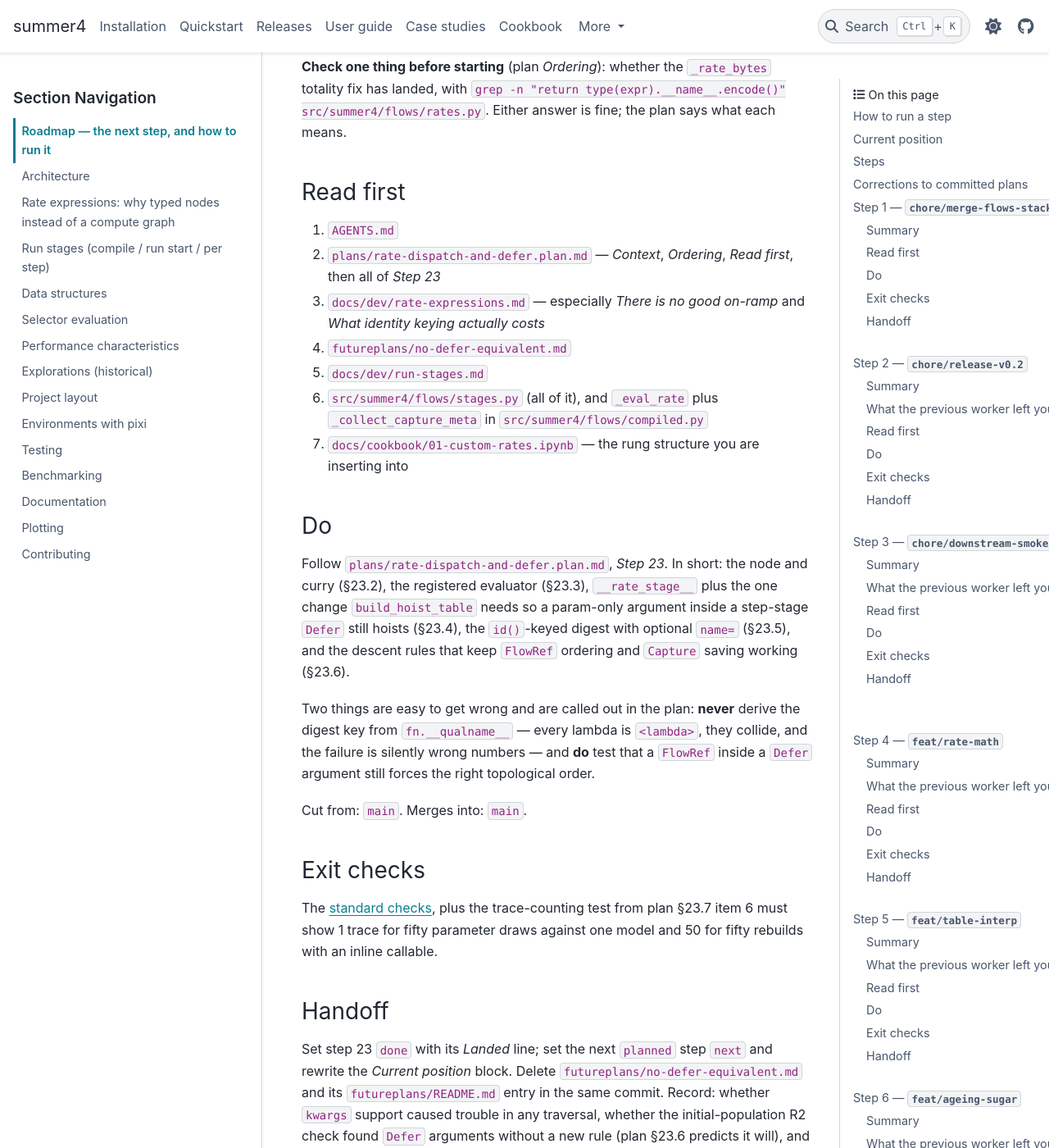
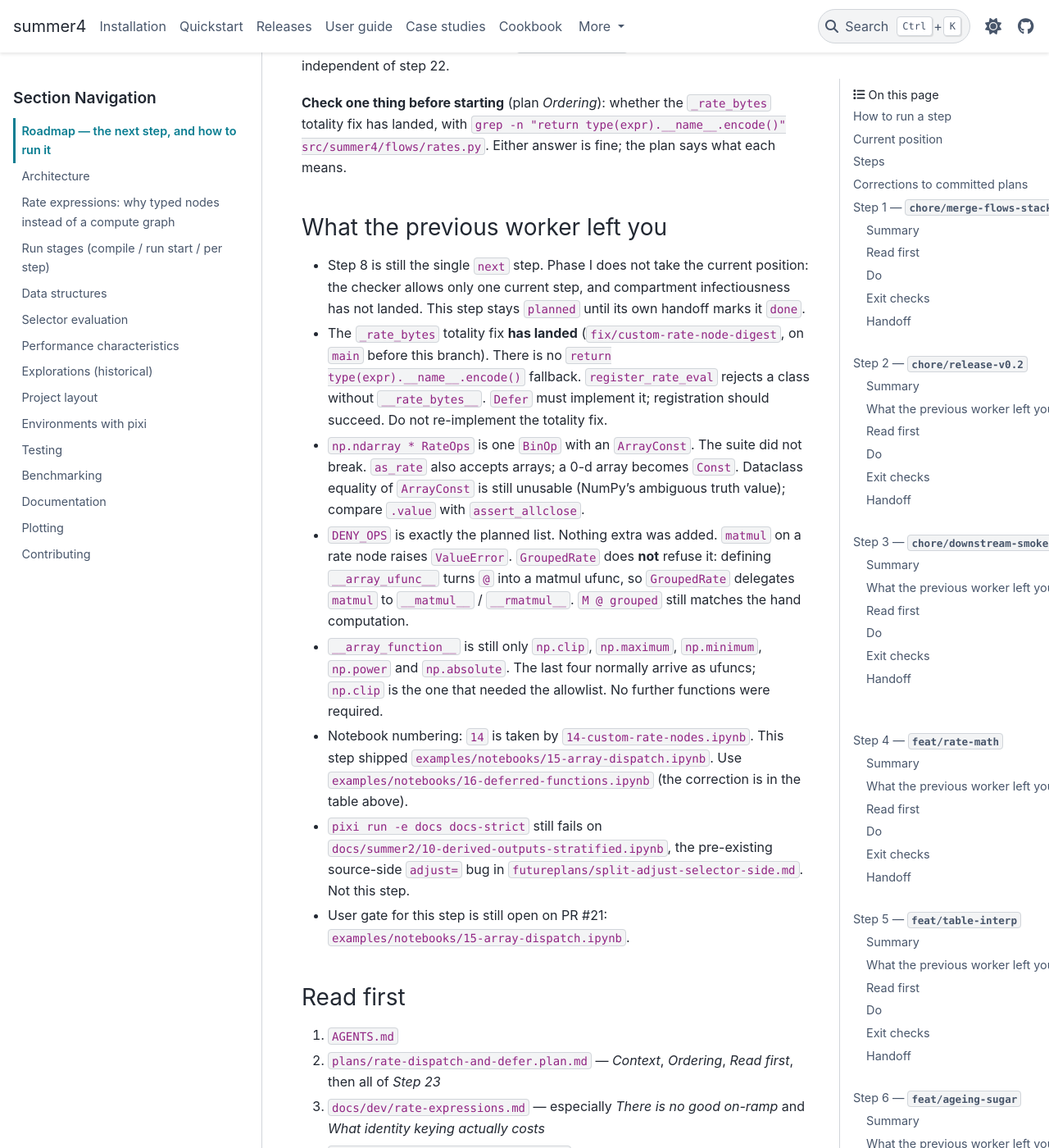
Before and after one commit to monash-emu/summer4, a Sphinx documentation site: the page built from docs/dev/roadmap.md, in a window 1280 px wide and 1400 px high, scrolled down 36239 px. Shown: the whole window at 82% size. Built offline with Sphinx 7.4.7 and the PyData theme 0.15.4, drawn with Linux system fonts in a browser that asks for light colours; some of the changed text lies outside the part shown.

Commit message:
Hand off after step 22: rate-array-dispatch.

```diff
--- a/docs/dev/roadmap.md
+++ b/docs/dev/roadmap.md
@@ -113,7 +113,7 @@ run at any time from `main`.
 | 19 | G | WP9 | `docs/textbook-16-19` | `plans/wp9-contact-surveys.plan.md` | Step 19 | planned | — |
 | 20 | H | — | *(new repo)* | `plans/tb-macro-summer4-port.plan.md` | Whole | planned | — |
 | 21 | H | — | *(new repo)* | `plans/kiribati-tb-summer4-port.plan.md` | Whole | planned | — |
-| 22 | I | WP18 | `feat/rate-array-dispatch` | `plans/rate-dispatch-and-defer.plan.md` | Step 22 | planned | — |
+| 22 | I | WP18 | `feat/rate-array-dispatch` | `plans/rate-dispatch-and-defer.plan.md` | Step 22 | done | — |
 | 23 | I | WP18 | `feat/rate-defer` | `plans/rate-dispatch-and-defer.plan.md` | Step 23 | planned | — |
 <!-- /roadmap:steps -->
 
@@ -1095,6 +1095,8 @@ session rather than inventing steps here.
 
 ## Step 22 — `feat/rate-array-dispatch`
 
+**Landed:** feat/rate-array-dispatch, PR #21, 2026-09-21.
+
 ### Summary
 
 This step makes NumPy's dispatch protocols work on rate expressions, so
@@ -1184,6 +1186,41 @@ closes no ledger row, and is independent of step 22.
 `grep -n "return type(expr).__name__.encode()" src/summer4/flows/rates.py`.
 Either answer is fine; the plan says what each means.
 
+### What the previous worker left you
+
+- Step 8 is still the single `next` step. Phase I does not take the current
+  position: the checker allows only one current step, and compartment
+  infectiousness has not landed. This step stays `planned` until its own
+  handoff marks it `done`.
+- The `_rate_bytes` totality fix **has landed** (`fix/custom-rate-node-digest`,
+  on `main` before this branch). There is no
+  `return type(expr).__name__.encode()` fallback. `register_rate_eval` rejects
+  a class without `__rate_bytes__`. `Defer` must implement it; registration
+  should succeed. Do not re-implement the totality fix.
+- `np.ndarray * RateOps` is one `BinOp` with an `ArrayConst`. The suite did not
+  break. `as_rate` also accepts arrays; a 0-d array becomes `Const`. Dataclass
+  equality of `ArrayConst` is still unusable (NumPy's ambiguous truth value);
+  compare `.value` with `assert_allclose`.
+- `DENY_OPS` is exactly the planned list. Nothing extra was added. `matmul` on
+  a rate node raises `ValueError`. `GroupedRate` does **not** refuse it:
+  defining `__array_ufunc__` turns `@` into a matmul ufunc, so `GroupedRate`
+  delegates `matmul` to `__matmul__` / `__rmatmul__`. `M @ grouped` still
+  matches the hand computation.
+- `__array_function__` is still only `np.clip`, `np.maximum`, `np.minimum`,
+  `np.power` and `np.absolute`. The last four normally arrive as ufuncs;
+  `np.clip` is the one that needed the allowlist. No further functions were
+  required.
+- Notebook numbering: `14` is taken by `14-custom-rate-nodes.ipynb`. This step
+  shipped `examples/notebooks/15-array-dispatch.ipynb`. Use
+  `examples/notebooks/16-deferred-functions.ipynb` (the correction is in the
+  table above).
+- `pixi run -e docs docs-strict` still fails on
+  `docs/summer2/10-derived-outputs-stratified.ipynb`, the pre-existing
+  source-side `adjust=` bug in `futureplans/split-adjust-selector-side.md`.
+  Not this step.
+- User gate for this step is still open on PR #21:
+  `examples/notebooks/15-array-dispatch.ipynb`.
+
 ### Read first
 
 1. `AGENTS.md`
```
